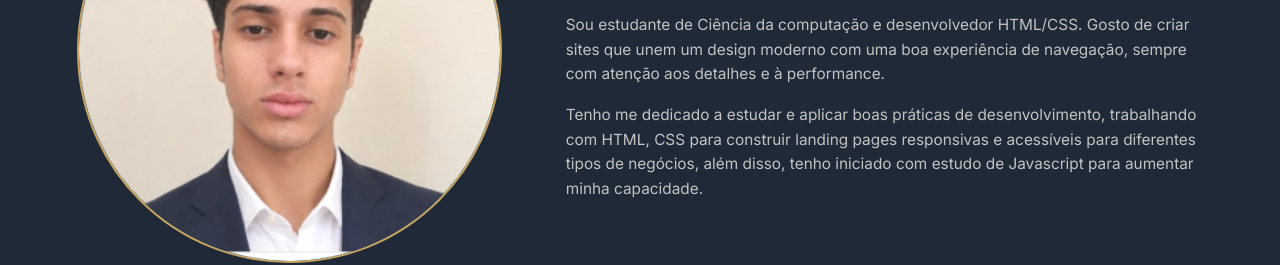
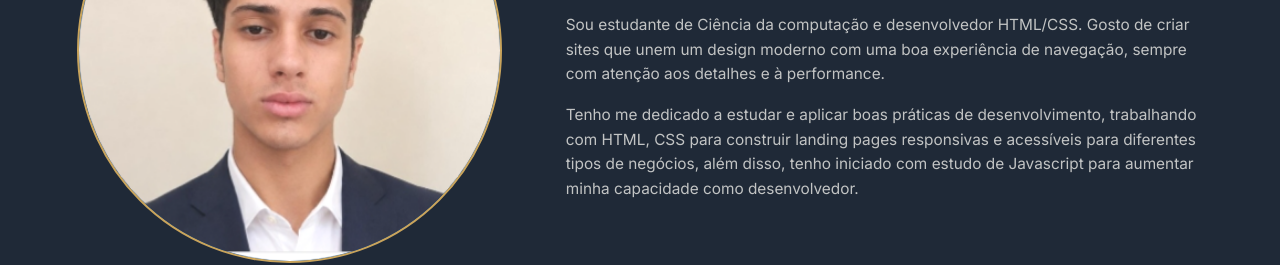
Before and after one commit to mateusmendesp/Meu-Portfolio, a plain HTML site: page index.html in a window 1280 px wide. Shown: the part 1639-1904 px from the top of the page. Drawn offline with Linux system fonts and the light colour scheme.

Commit message:
Update index.html

```diff
--- a/index.html
+++ b/index.html
@@ -142,7 +142,7 @@
       Tenho me dedicado a estudar e aplicar boas práticas de
       desenvolvimento, trabalhando com HTML, CSS para
       construir landing pages responsivas e acessíveis para diferentes
-      tipos de negócios, além disso, tenho iniciado com estudo de Javascript para aumentar minha capacidade.
+      tipos de negócios, além disso, tenho iniciado com estudo de Javascript para aumentar minha capacidade como desenvolvedor.
     </p>
   </div>
 </section>
```
